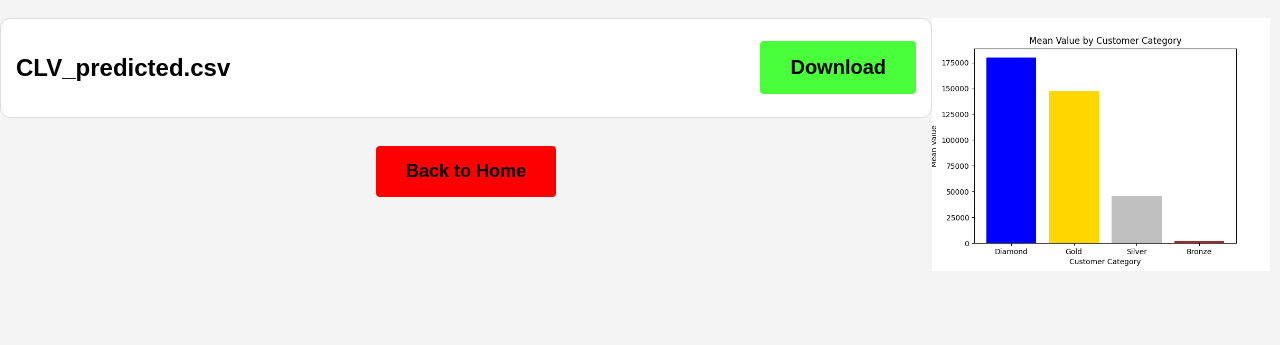
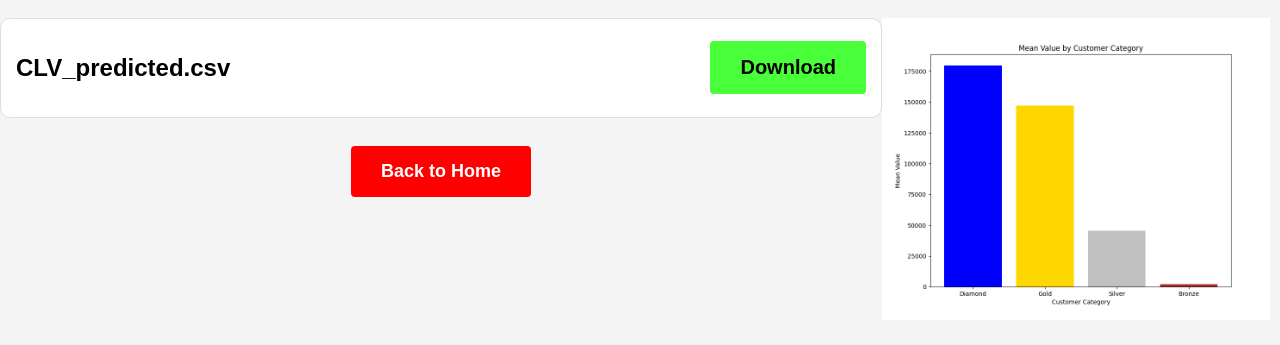
Before and after one commit to ui-fankfurt/clv_prediction, a Flask app: page /download in a window 1280 px wide. Shown: the part 105-450 px from the top of the page. Run offline with Flask 3, Linux system fonts and the light colour scheme; parts of the project's set-up code (start-up, migrations or seed data) failed here and were passed over.

Commit message:
changed font color

```diff
--- a/app.py
+++ b/app.py
@@ -39,7 +39,7 @@ def upload():
 
 @app.route('/download')
 def download():
-    return render_template('download.html', files=os.listdir('output'), plt_url = 'static/myplot.png', val_url = 'static/model_validation.png')
+    return render_template('download.html', files=os.listdir('output'), plt_url = 'static/myplot.png')
 
 @app.route('/download/<filename>')
 def download_file(filename):
--- a/static/download.css
+++ b/static/download.css
@@ -73,7 +73,7 @@ body {
 }
 
 .file-card {
-    width: 900px;
+    width: 850px;
     background-color: #fff;
     padding: 15px;
     border: 1px solid #ddd;
@@ -104,7 +104,7 @@ body {
 /* Style for the back button to match the download button */
 .back-button {
     background-color: #FF0000;
-    color: black;
+    color: #fff;
     border: none;
     padding: 15px 30px;
     border-radius: 4px;
```
Also changed, not shown: model.py (+4 -9 lines), static/my_plot.png.
